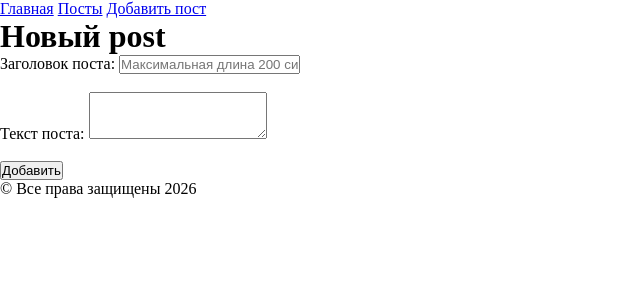
After one commit to haritonov27081994-dev/project1, a Django app: page /posts/add/ in a window 1280 px wide. The commit adds this page. Shown: the top 300 px of the page, without its empty margins (0-640 px from the left). Run offline with Django 5.2, Linux system fonts and the light colour scheme.

Commit message:
Реализовать функционал добавления поста.

```diff
--- a/apps/blog/templates/blog/base.html
+++ b/apps/blog/templates/blog/base.html
@@ -14,6 +14,7 @@
     <nav>
       <a href="{% url 'blog:home_page' %}">Главная</a>
       <a href="{% url 'blog:post_list' %}">Посты</a>
+      <a href="{% url 'blog:post_add' %}">Добавить пост</a>
     </nav>
   </header>
 
--- /dev/null
+++ b/apps/blog/templates/blog/post_add.html
@@ -0,0 +1,24 @@
+{% extends "blog/base.html" %} {% block page_title %} CryBloga | Добавить пост
+{% endblock page_title %} {% block page_content %}
+<h1>Новый post</h1>
+<form method="POST">
+  {% csrf_token %}
+  <div>
+    <label for="titleInput">Заголовок поста:</label>
+    <input
+      id="titleInput"
+      name="title"
+      type="text"
+      placeholder="Максимальная длина 200 символов"
+      required
+    />
+  </div>
+  <br />
+  <div>
+    <label for="textInput">Текст поста:</label>
+    <textarea id="textInput" name="text" rows="3"></textarea>
+  </div>
+  <br />
+  <button type="submit">Добавить</button>
+</form>
+{% endblock page_content %}
--- a/apps/blog/urls.py
+++ b/apps/blog/urls.py
@@ -6,5 +6,6 @@ app_name = 'blog'
 urlpatterns = [
     path('', views.home_page_view, name="home_page"),
     path('posts/', views.post_list_view, name="post_list"),
-    path('posts/<int:post_id>/', views.post_detail_view, name='post_detail'),# Добавить эту строку
+    path('posts/<int:post_id>/', views.post_detail_view, name='post_detail'),
+    path('posts/add/', views.post_add_view, name='post_add'),
 ]
--- a/apps/blog/views.py
+++ b/apps/blog/views.py
@@ -1,4 +1,4 @@
-from django.shortcuts import get_object_or_404, render
+from django.shortcuts import get_object_or_404, redirect, render
 from blog.models import Post
 
 
@@ -14,3 +14,14 @@ def post_list_view(request):
 def post_detail_view(request, post_id):
     post = get_object_or_404(Post, id=post_id)
     return render(request, 'blog/post_detail.html', {'post': post})
+
+
+def post_add_view(request):
+    if request.method == "GET":
+        return render(request, 'blog/post_add.html')
+    elif request.method == "POST":
+        post = Post.objects.create(
+            title=request.POST['title'],
+            text=request.POST['text']
+        )
+        return redirect('blog:post_detail', post_id=post.id)
```
